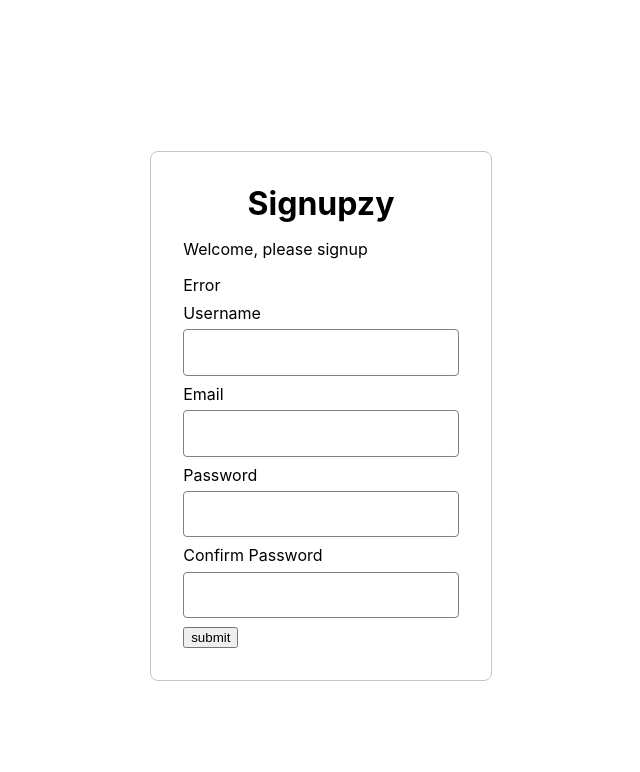
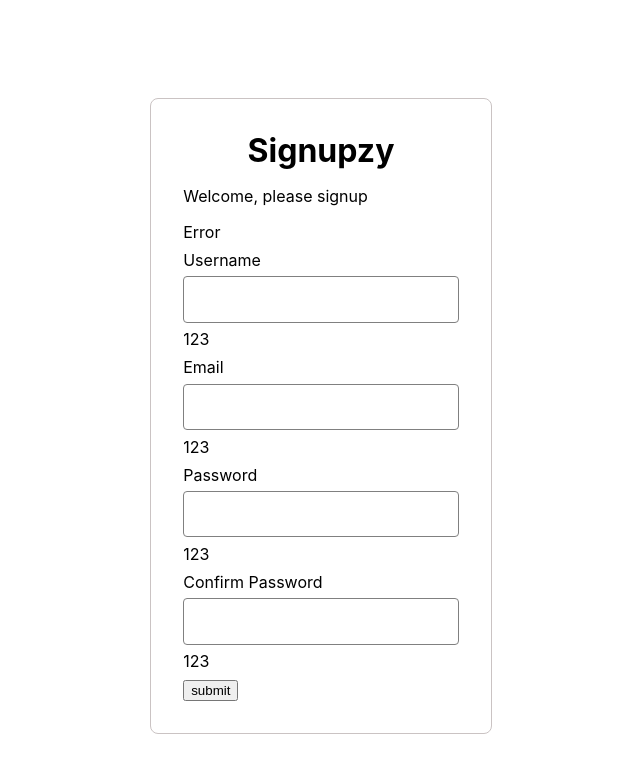
Before and after one commit to maltenz/signupzy, a React (Create React App) app: page / in a window 1280 px wide. Shown: the top 772 px of the page, without its empty margins (335-975 px from the left). Built offline with nearby package versions, Linux system fonts and the light colour scheme.

Commit message:
[WIP] found bug in the react hook form, validate is not called until submit. will create another branch and use other form

```diff
--- a/src/components/InputField.tsx
+++ b/src/components/InputField.tsx
@@ -1,7 +1,7 @@
 import { FC } from 'react';
 import { createUseStyles } from 'react-jss';
 
-import { useController, Control } from 'react-hook-form';
+import { useController, Controller } from 'react-hook-form';
 
 const useStyles = createUseStyles({
   inputField: {
@@ -23,27 +23,94 @@ const useStyles = createUseStyles({
 });
 
 type Props = {
+  id?: string;
   label: string;
   control: any;
   name: string;
-  defaultValue: string;
+  defaultValue?: string;
+  type?: string;
+  required?: boolean;
+  validate?: (value: unknown) => boolean | string;
 };
 
-const InputField: FC<Props> = ({ label, control, name, defaultValue }) => {
+const InputField: FC<Props> = ({
+  label,
+  control,
+  name,
+  id = name,
+  type = 'text',
+  defaultValue = '',
+  required,
+  validate,
+}) => {
   const classes = useStyles();
 
-  const { field, fieldState } = useController({ control, name, defaultValue });
+  // const { field, fieldState, formState } = useController({
+  //   control,
+  //   name,
+  //   defaultValue,
+  //   rules: { required, validate, pattern: /[A-Za-z]{3}/ },
+  // });
+  // console.log({ field, fieldState, formState });
 
   return (
-    <div className={classes.inputField}>
-      <label>
-        {label}
-        <div className={classes.inputWrapper}>
-          <input type="text" {...field} />
-        </div>
-      </label>
-    </div>
+    <Controller
+      control={control}
+      name={name}
+      rules={{ required, validate }}
+      defaultValue={defaultValue}
+      render={({ field, fieldState, formState }) => {
+        console.log({ field, fieldState });
+
+        return (
+          <div className={classes.inputField}>
+            <label htmlFor={id}>{label}</label>
+
+            <div className={classes.inputWrapper}>
+              <input id={id} type={type} {...field} aria-required={required} />
+            </div>
+            <span id={`${id}_feedback`} aria-live="polite">
+              123
+            </span>
+          </div>
+        );
+      }}
+    />
   );
 };
 
+// const InputField: FC<Props> = ({
+//   label,
+//   control,
+//   name,
+//   id = name,
+//   type = 'text',
+//   defaultValue,
+//   required,
+//   validate,
+// }) => {
+//   const classes = useStyles();
+
+//   const { field, fieldState, formState } = useController({
+//     control,
+//     name,
+//     defaultValue,
+//     rules: { required, validate, pattern: /[A-Za-z]{3}/ },
+//   });
+//   console.log({ field, fieldState, formState });
+
+//   return (
+//     <div className={classes.inputField}>
+//       <label htmlFor={id}>{label}</label>
+
+//       <div className={classes.inputWrapper}>
+//         <input id={id} type={type} {...field} aria-required={required} />
+//       </div>
+//       <span id={`${id}_feedback`} aria-live="polite">
+//         123
+//       </span>
+//     </div>
+//   );
+// };
+
 export default InputField;
--- a/src/pages/SignUp.tsx
+++ b/src/pages/SignUp.tsx
@@ -58,7 +58,7 @@ const SignUp: FC = () => {
     formState: { errors },
   } = useForm<IFormInput>();
   const onSubmit = (data: IFormInput) => console.log(data);
-
+  console.log({ errors });
   return (
     <div className={classes.formContainer}>
       <form className={classes.form} onSubmit={handleSubmit(onSubmit)}>
@@ -82,6 +82,11 @@ const SignUp: FC = () => {
           label="Email"
           control={control}
           name="email"
+          validate={(value) => {
+            const re = /^\S+@\S+\.\S+$/;
+            return 'Invalid Email Address';
+            // return re.test(value as string) ? '' : 'Invalid Email Address';
+          }}
           defaultValue={''}
         />
         <InputField
```
